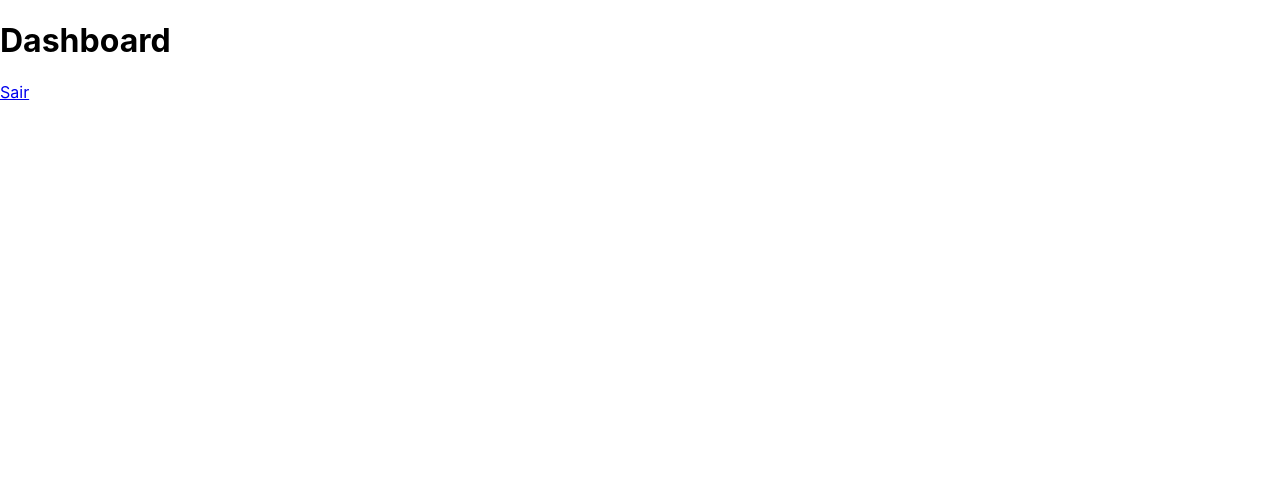
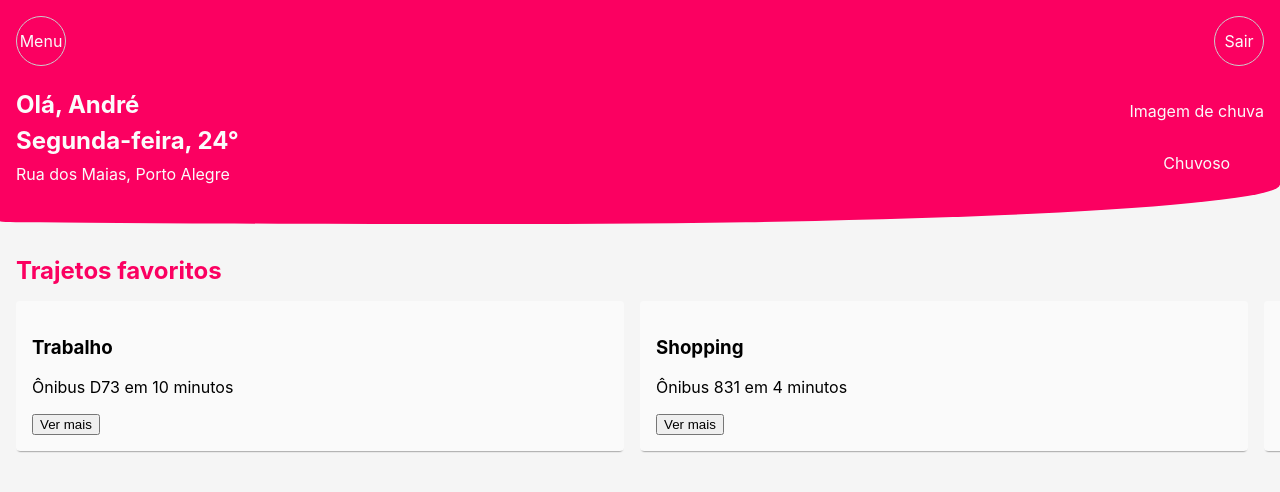
Before and after one commit to atreib/beasy, a React (Create React App) app: page /dashboard in a window 1280 px wide. Shown: the top 492 px of the page. Built offline with nearby package versions, Linux system fonts and the light colour scheme.

Commit message:
initial ui

```diff
--- a/src/pages/dashboard/DashboardPage.tsx
+++ b/src/pages/dashboard/DashboardPage.tsx
@@ -1,12 +1,158 @@
 import React from 'react';
-import { Link } from 'react-router-dom';
+import styled from 'styled-components';
+import { colors } from '../../utils/theme/colors';
+import { UnstyledLink } from '../../utils/components/UnstyledLink';
+
+const Page = styled.div`
+  background-color: ${colors.background};
+  height: 100%;
+`;
+
+const Header = styled.header`
+  padding: 1rem;
+  background-color: ${colors.primary};
+  color: ${colors.primaryContrast};
+
+  border-bottom-left-radius: 70% 2%;
+  border-bottom-right-radius: 100% 30%;
+`;
+
+const ToolbarButton = styled.div``;
+const Toolbar = styled.div`
+  display: flex;
+  justify-content: space-between;
+
+  ${ToolbarButton} {
+    border: 1px solid #ccc;
+    border-radius: 50%;
+    width: 3rem;
+    height: 3rem;
+    display: flex;
+    justify-content: center;
+    align-items: center;
+    overflow: hidden;
+  }
+`;
+
+const UserInfo = styled.div``;
+const WeatherInfo = styled.div``;
+const Summary = styled.div`
+  display: flex;
+  justify-content: space-between;
+  align-items: center;
+  padding: 1rem 0;
+
+  ${UserInfo} {
+    h1 {
+      margin: 0.5rem;
+      margin-left: 0;
+      font-size: 1.5rem;
+    }
+
+    h2 {
+      margin: 0.5rem;
+      margin-left: 0;
+      font-size: 1.5rem;
+      line-height: 1.2;
+    }
+
+    p {
+      margin: 0.5rem;
+      margin-left: 0;
+      font-size: 1rem;
+    }
+  }
+
+  ${WeatherInfo} {
+    display: flex;
+    flex-direction: column;
+    justify-content: center;
+    align-items: center;
+    align-content: center;
+  }
+`;
+
+const SliderHeader = styled.h2``;
+const SliderList = styled.div``;
+const SliderItem = styled.div``;
+const Slider = styled.section`
+  margin: 2rem 0;
+
+  ${SliderHeader} {
+    margin: 1rem;
+    color: ${colors.primary};
+  }
+
+  ${SliderList} {
+    width: 100%;
+    overflow: auto;
+    padding-bottom: 1rem;
+    margin: 0 1rem;
+    display: flex;
+    flex-wrap: no-wrap;
+    justify-content: flex-start;
+
+    ${SliderItem} {
+      min-width: 45%;
+      min-height: 100px;
+      padding: 1rem;
+      margin-right: 1rem;
+
+      border-radius: 4px;
+      background-color: ${colors.white};
+      box-shadow: 0px 2px 2px -2px ${colors.black};
+    }
+  }
+`;
 
 export const DashboardPage = () => {
   return (
-    <div>
-      <h1>Dashboard</h1>
-      <Link to="/">Sair</Link>
-    </div>
+    <Page>
+      <Header>
+        <Toolbar>
+          <ToolbarButton>Menu</ToolbarButton>
+          <UnstyledLink to="/">
+            <ToolbarButton>Sair</ToolbarButton>
+          </UnstyledLink>
+        </Toolbar>
+        <Summary>
+          <UserInfo>
+            <h1>Olá, André</h1>
+            <h2>Segunda-feira, 24°</h2>
+            <p>Rua dos Maias, Porto Alegre</p>
+          </UserInfo>
+          <WeatherInfo>
+            <p>Imagem de chuva</p>
+            <p>Chuvoso</p>
+          </WeatherInfo>
+        </Summary>
+      </Header>
+      <Slider>
+        <SliderHeader>Trajetos favoritos</SliderHeader>
+        <SliderList>
+          <SliderItem>
+            <h3>Trabalho</h3>
+            <p>Ônibus D73 em 10 minutos</p>
+            <button>Ver mais</button>
+          </SliderItem>
+          <SliderItem>
+            <h3>Shopping</h3>
+            <p>Ônibus 831 em 4 minutos</p>
+            <button>Ver mais</button>
+          </SliderItem>
+          <SliderItem>
+            <h3>Dentista</h3>
+            <p>Ônibus 831 em 4 minutos</p>
+            <button>Ver mais</button>
+          </SliderItem>
+          <SliderItem>
+            <h3>Novo</h3>
+            <p>Adicionar novo trajeto aos favoritos</p>
+            <button>Adicionar</button>
+          </SliderItem>
+        </SliderList>
+      </Slider>
+    </Page>
   );
 };
 
--- a/src/utils/theme/colors.ts
+++ b/src/utils/theme/colors.ts
@@ -10,8 +10,9 @@ export const colors = {
   complementaryDarker: '#64BA00',
   primaryLighter: '#FE287B',
   complementaryLighter: '#9BFE28',
-  primaryContrast: '#000000',
+  primaryContrast: '#FBFBFB',
   complementarContrast: '#FBFBFB',
   black: '#000000',
-  white: '#FBFBFB',
+  white: '#FAFAFA',
+  background: '#F5F5F5',
 };
```
